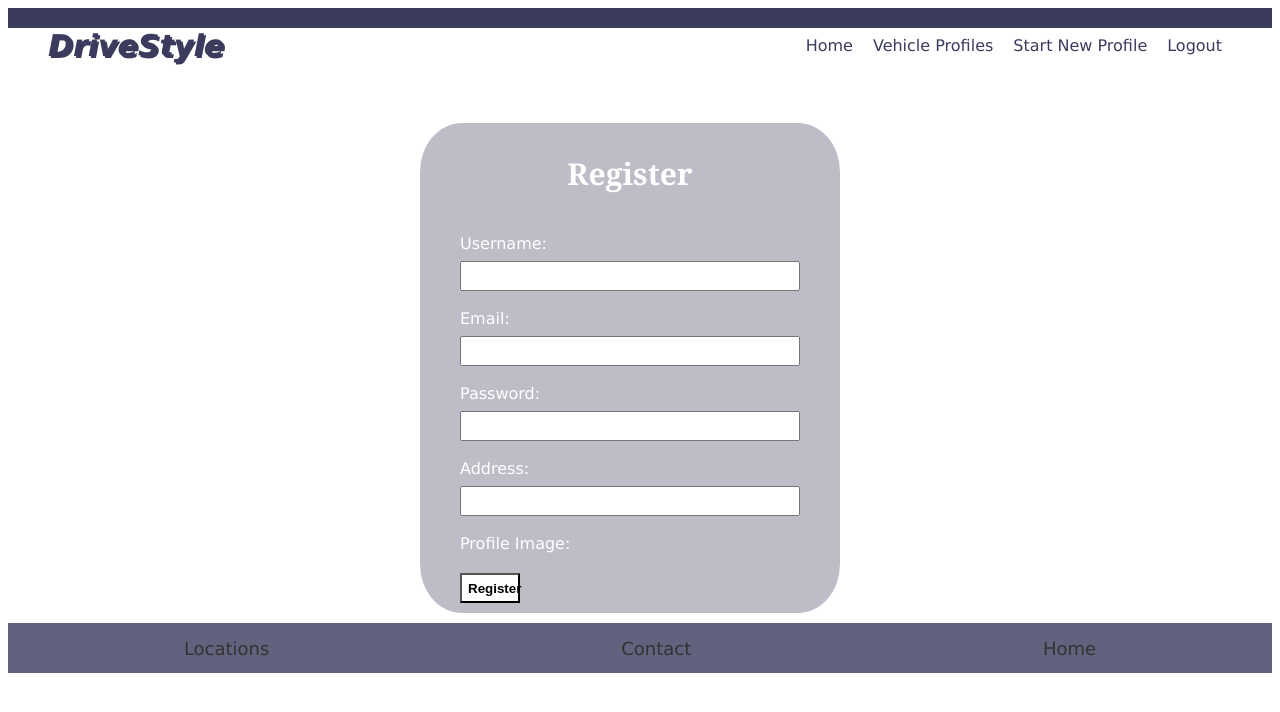
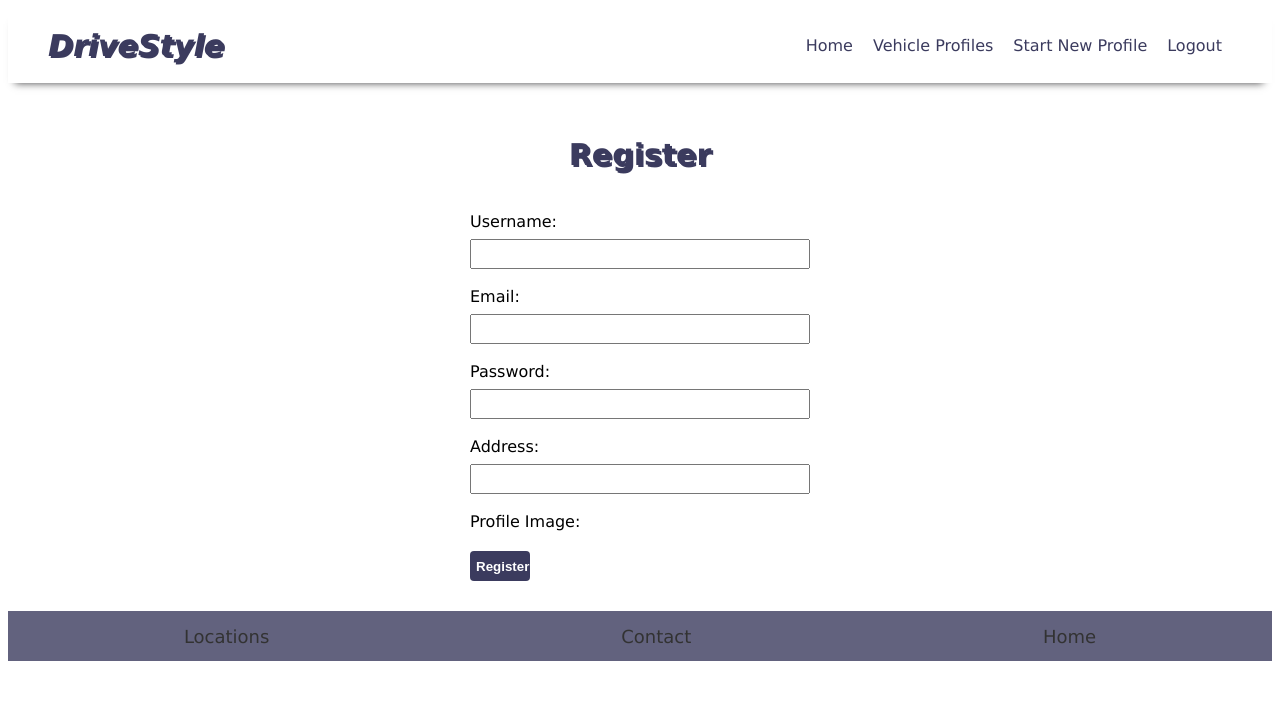
Before and after one commit to estott10/dlow, a React (Create React App) app: page /#/register in a window 1280 px wide. Shown: the top 712 px of the page. Built offline with nearby package versions, Linux system fonts and the light colour scheme.

Commit message:
fixed proxy issue

```diff
--- a/src/components/Auth/Auth.js
+++ b/src/components/Auth/Auth.js
@@ -62,7 +62,7 @@ class Auth extends Component{
             <div className="signIn">Login</div>
             <input placeholder = "email" name='email' onChange={ (e) => this.handleChange(e)}></input>
             <input placeholder="password" name='password' onChange={ (e) => this.handleChange(e)}></input>
-            <button style= {{backgroundColor: "white", color: "black", width: "40%", borderRadius:"2px"}} onClick={this.loginUser}>Login</button>
+            <button style={{fontStretch:"extra-expanded"}} onClick={this.loginUser}>Login</button>
             <div className="register-guest" style = {{display: "flex", flexDirection: "row"}}>
               {/* <button><Link id="register-guest-bttn" style= {{textDecoration: "none"}} to='/register'>Register</Link></button>  */}
               {/* <button style = {{backgroundColor: "white"}}><Link id="register-guest-bttn" style= {{textDecoration: "none", color:"black"}} to='/dashboard'>Continue As Guest</Link></button>  */}
--- a/src/components/Form/Form.js
+++ b/src/components/Form/Form.js
@@ -58,7 +58,7 @@ class Form extends Component{
             {/* Make Drop down? <input name='password' onChange={ (e) => this.handleChange(e)}></input> */}
             <div>Preferred Manufacturer:</div>
             <input placeholder="ex: chevrolet" name='manufacturers' onChange={ (e) => this.handleChange(e)}></input>
-            <Link to='/dashboard'><button onClick={this.addCarProfile}>Show Me My Wheels!</button></Link>
+            <Link to='/dashboard'><button id="form-button" onClick={this.addCarProfile}>Show Me My Wheels!</button></Link>
             </div>
             </div>
         </div>
--- a/src/components/Header/Header.js
+++ b/src/components/Header/Header.js
@@ -4,7 +4,7 @@ import {Link} from 'react-router-dom';
 export default function Header(){
 
     return(
-        <div className= "header">
+        <div className= "header" id="header">
             <div className="logo">
             <div><h1>DriveStyle</h1></div>
             {/* <div><h2>Get Your Dream Life on Wheels</h2></div> */}
--- a/src/style.scss
+++ b/src/style.scss
@@ -27,10 +27,15 @@ html{
     flex-direction: row;
     justify-content: space-between;
     background-color: white;
-    box-shadow: inset 0px 20px $sigblue;
+    margin-bottom: 4px;
+    // box-shadow: inset 0px 20px $sigblue;
+    box-shadow: -1px 8px 8px -8px #414042;
     // background-color: rgb(201, 198, 198);
     // background-image: linear-gradient(to right, rgb(173, 5, 5) , rgb(201, 198, 198));
     background-size: cover;
+    border-collapse: separate;
+
+
         image{
             position: absolute;
         }
@@ -168,6 +173,16 @@ html{
             font-size: 28px;
         }
     }
+
+    #auth-options1:hover, #auth-options2:hover{
+        background:$sigblue;
+        cursor: pointer;
+
+        #auth-options{
+            color: black;
+            font-size: 28px;
+        }
+    }
 }
 
 #instructions{
@@ -187,7 +202,7 @@ html{
     @include display();
     flex-direction: column;
     justify-content: space-around;
-    background-color: rgba(59, 59, 94, 0.336);
+    background-color: rgba(59, 59, 94, 0.233);
     color: white;
     padding: 10px 10px;
     border-radius: 10%;
@@ -216,13 +231,19 @@ html{
         box-shadow: 4px rgb(201, 198, 198);
     }
     button {
-        width: 60px;
+        width: 40%;
         height: 30px;
-        color: black;
-        background-color: $sigbutton;
-        border: onset transparent 2px;
+        color: white;
+        background-color: $sigblue;
+        border: none;
         font-weight: bold;
         margin-top: 20px;
+        border-radius: 4px;
+    }
+
+    button:hover{
+        color: $sigblue;
+        background-color: white;
     }
     .signIn{
         font-size: 30px;
@@ -322,13 +343,21 @@ html{
 .register {
     @extend .login;
         padding: 10px 60px;
+        justify-content: space-between;
+        background-color: transparent;
+        margin: 20px 20px;
+        color: black;
+
 
         div {
             padding-top: 10px;
         }
         h1{
+            color: $sigblue;
+            position: relative;
             font-size: 30px;
-            font-family: Cambria, Cochin, Georgia, Times, 'Times New Roman', serif;
+            font-family: 'Lucida Sans', 'Lucida Sans Regular', 'Lucida Grande', 'Lucida Sans Unicode', Geneva, Verdana, sans-serif;
+            text-shadow: 2px 2px;
         }
         input{
             width: 340px;
@@ -343,10 +372,16 @@ html{
         button {
             width: 60px;
             height: 30px;
-            background-color:$sigbutton;
+            background-color: $sigblue;
+            color: white;
             border: onset transparent 2px;
             font-weight: bold;
             margin-top: 20px;
+        }
+
+        button:hover{
+            background-color: white;
+            color: $sigblue;
         }
         .signIn{
             font-size: 30px;
@@ -408,19 +443,19 @@ html{
             font-size: 20px;
             box-shadow: 4px rgb(201, 198, 198);
         }
-        button {
+        #form-button {
             width: 150px;
             height: 40px;
-            background-color: $sigbutton;
-            border: onset transparent 2px;
+            background-color: $sigblue;
+            color: white;
             font-weight: bold;
             margin-top: 20px;
             margin-left: 20px;
         }
 
-        button:hover{
-            color: white;
-            background-color: $sigblue;
+        #form-button:hover{
+            color: $sigblue;
+            background-color: white;
         }
 
         @media only screen and (max-width: 767px) {
```
Also changed, not shown: 1 other file (tests, documents, lock files or other folders).
